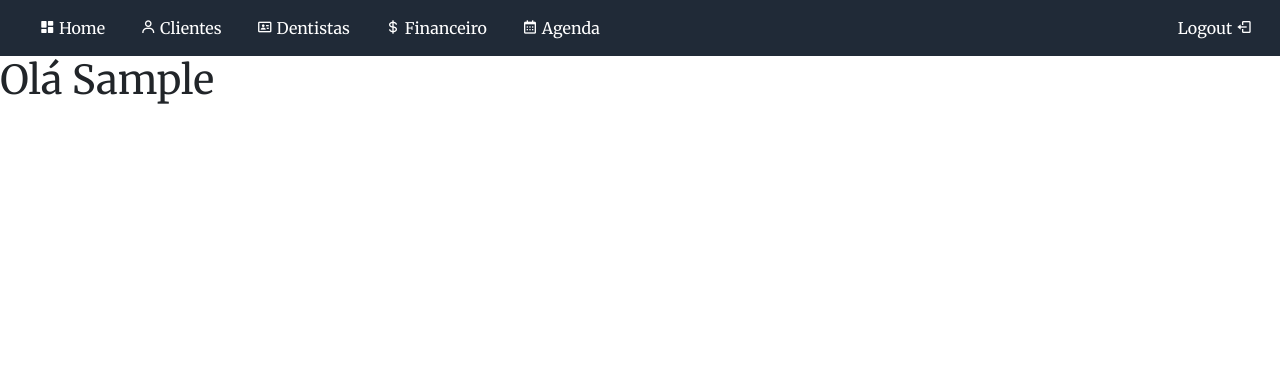
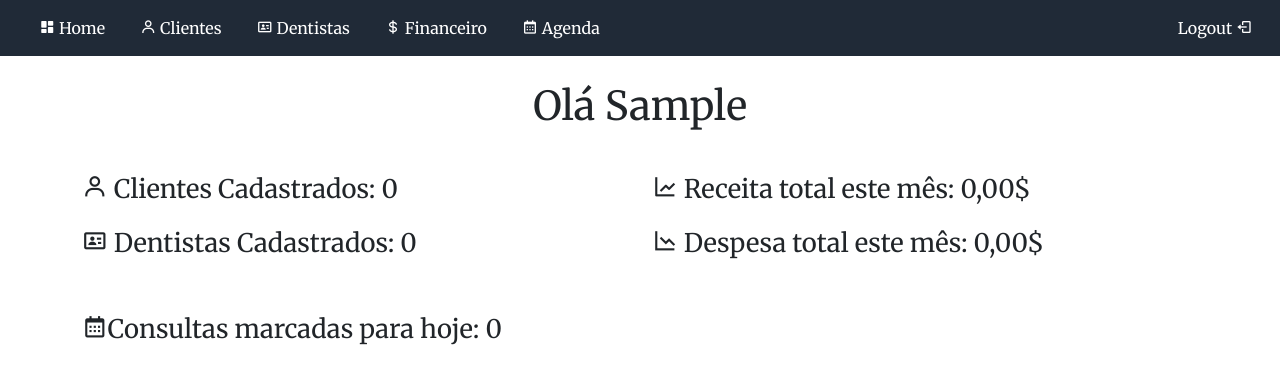
Before and after one commit to marcusvcalves/Django_Sistema_Clinica, a Django app: page / in a window 1280 px wide. Shown: the top 384 px of the page. Run offline with Django 4.2, Linux system fonts and the light colour scheme; the visitor is signed in with stand-in values (Sample User, id 1); data that the repository does not hold is empty; some libraries are stand-ins or nearby versions.

Commit message:
adicionado alguns campos na home

```diff
--- a/Sistema/admin.py
+++ b/Sistema/admin.py
@@ -1,10 +1,9 @@
 from django.contrib import admin
-from .models import Cliente, Receita, Despesa, Caixa, Event, Dentista
+from .models import Cliente, Receita, Despesa, Event, Dentista
 
 # Register your models here.
 admin.site.register(Cliente)
 admin.site.register(Receita)
 admin.site.register(Despesa)
-admin.site.register(Caixa)
 admin.site.register(Event)
 admin.site.register(Dentista)
--- a/Sistema/static/css/editar.css
+++ b/Sistema/static/css/editar.css
@@ -1,6 +1,6 @@
 .editarForm{
     margin: 1%;
-    width: 20em;
+    width: 30em;
 }
 .Buttons{
     margin-top:30px;
--- /dev/null
+++ b/Sistema/static/css/index.css
@@ -0,0 +1,12 @@
+p{
+    font-size: 1.6em;
+}
+
+h1{
+    text-align: center;
+    padding-top:2%;
+}
+
+.containerContent{
+    padding-top: 2em;
+}
--- a/Sistema/templates/financeiro/editar_despesa.html
+++ b/Sistema/templates/financeiro/editar_despesa.html
@@ -25,7 +25,7 @@
         <form class="editarForm" action="." method="POST">
             {% csrf_token %}
             <div class="mb-3">
-              <label for="valorDespesa" class="form-label">Valor</label>
+              <label for="valorDespesa" class="form-label">Valor<span class="red">*</span></label>
               <input type="number" value="{{despesa.value|stringformat:'.2f'}}" step="0.01" class="form-control" id="valorDespesa" aria-describedby="valorDespesa" name="valorDespesa">
             </div>
             <div class="mb-3">
--- a/Sistema/templates/financeiro/editar_receita.html
+++ b/Sistema/templates/financeiro/editar_receita.html
@@ -25,8 +25,8 @@
         <form class="editarForm" action="." method="POST">
             {% csrf_token %}
             <div class="mb-3">
-              <label for="valorReceita" class="form-label">Valor</label>
-              <input type="number" value="{{receita.value|stringformat:'.2f'}}" step="0.01" class="form-control" id="valorReceita" name="valorReceita" aria-describedby="valorReceita">
+              <label for="valorReceita" class="form-label">Valor<span class="red">*</span></label>
+              <input type="number" min="0" value="{{receita.value|stringformat:'.2f'}}" step="0.01" class="form-control" id="valorReceita" name="valorReceita" aria-describedby="valorReceita">
             </div>
             <div class="mb-3">
               <label for="dentistaReceita" class="form-label" id="dentistaReceita">Dentista</label>
--- a/Sistema/templates/financeiro/financeiro.html
+++ b/Sistema/templates/financeiro/financeiro.html
@@ -37,7 +37,7 @@
               <input type="number" min="0" step="0.01" class="form-control" id="valorReceita" name="valorReceita" aria-describedby="valorReceita" required>
             </div>
             <div class="mb-3">
-              <label for="dentistaReceita" class="form-label" id="dentistaReceita">Dentista</label>
+              <label for="dentistaReceita" class="form-label" id="dentistaReceita">Dentista<span class="red">*</span></label>
               <select name="dentistaReceita" class="form-select form-select-lg" required>
                 <option value="" disabled selected>Escolha um dentista</option>
                 {% for dentista in dentistas %}
--- a/Sistema/templates/home/index.html
+++ b/Sistema/templates/home/index.html
@@ -9,6 +9,7 @@
       crossorigin="anonymous"
     />
     <link rel="stylesheet" type="text/css" href="{% static 'css/style.css' %}"/>
+    <link rel="stylesheet" type="text/css" href="{% static 'css/index.css' %}"/>
     <link rel="stylesheet" href="https://cdnjs.cloudflare.com/ajax/libs/font-awesome/6.3.0/css/all.min.css" integrity="sha512-SzlrxWUlpfuzQ+pcUCosxcglQRNAq/DZjVsC0lE40xsADsfeQoEypE+enwcOiGjk/bSuGGKHEyjSoQ1zVisanQ==" crossorigin="anonymous" referrerpolicy="no-referrer" />
     <link rel="preconnect" href="https://fonts.googleapis.com">
     <link rel="preconnect" href="https://fonts.gstatic.com" crossorigin>
@@ -21,6 +22,27 @@
   <body>
     {% include 'navbar/navbar.html' %}
     <h1>Olá {{ user|title }}</h1>
+    <div class="container">
+      <div class="row row-cols-2 containerContent">
+        <div class="textDiv">
+          <p class="col"><i class="bx bx-user"></i> Clientes Cadastrados: {{ totalClientes }}</p>
+        </div>
+        <div class="textDiv">
+          <p class="col"><i class="bx bx-line-chart"></i> Receita total este mês: {{ receitaTotal|floatformat:2 }}$</p>
+        </div>
+        <div class="textDiv">
+          <p class="col"><i class="bx bx-id-card"></i> Dentistas Cadastrados: {{ totalDentistas }}</p>
+        </div>
+        <div class="textDiv">
+          <p class="col"><i class="bx bx-line-chart-down"></i> Despesa total este mês: {{ despesaTotal|floatformat:2 }}$</p>
+        </div>
+      </div>
+      <div class="row row-cols-2 containerContent">
+        <div class="textDiv">
+          <p><i class="bx bx-calendar"></i>Consultas marcadas para hoje: {{ eventsTodayCount }}</p>
+        </div>
+      </div>
+    </div>
     <script
     src="https://cdn.jsdelivr.net/npm/bootstrap@5.0.2/dist/js/bootstrap.bundle.min.js"
     integrity="sha384-MrcW6ZMFYlzcLA8Nl+NtUVF0sA7MsXsP1UyJoMp4YLEuNSfAP+JcXn/tWtIaxVXM"
--- a/Sistema/views.py
+++ b/Sistema/views.py
@@ -1,11 +1,15 @@
 from .models import Cliente, Receita, Despesa, Event, Dentista
+from django.db.models import Sum, F
+from django.db.models.functions import Coalesce
+from django.db.models.fields import DecimalField
 from django.http import HttpResponseRedirect, JsonResponse
 from django.shortcuts import get_object_or_404, render, redirect
 from django.core.paginator import Paginator
 from django.utils import timezone
 from django.contrib.auth import authenticate, login, logout
 from django.contrib.auth.decorators import login_required
-from django.core import serializers
+from datetime import datetime
+from decimal import Decimal
 
 def login_view(request):
     if request.method == "POST":
@@ -31,7 +35,26 @@ def logout_view(request):
 
 @login_required(login_url='/login')
 def home(request):
-    return render(request, "home/index.html")
+    date = datetime.now()
+    totalClientes = Cliente.objects.count()
+    totalDentistas = Dentista.objects.count()
+    receitaTotal = Receita.objects.filter(date__month=date.strftime("%m"), date__year=date.strftime("%Y")).aggregate(total=Coalesce(Sum(F('value')), 0, output_field=DecimalField()))
+    despesaTotal = Despesa.objects.filter(date__month=date.strftime("%m"), date__year=date.strftime("%Y")).aggregate(total=Coalesce(Sum(F('value')), 0, output_field=DecimalField()))
+    todayEvents = Event.objects.filter(start__day=date.strftime("%d"), start__month=date.strftime("%m"), start__year=date.strftime("%Y"))
+    eventsTodayCount = 0
+    for i in todayEvents:
+        eventsTodayCount += 1
+
+
+
+    context = {
+        'totalClientes': totalClientes,
+        'totalDentistas': totalDentistas,
+        'receitaTotal': receitaTotal['total'],
+        'despesaTotal': despesaTotal['total'],
+        'eventsTodayCount': eventsTodayCount,
+    }
+    return render(request, "home/index.html", context)
 
 
 @login_required(login_url='/login')
```
Also changed, not shown: Sistema/models.py (+1 -10 lines), Sistema/templates/agenda/agenda.html (+4 -4 lines), Sistema/templates/agenda/editar_evento.html (+6 -6 lines), Sistema/templates/clientes/editar_cliente.html (+7 -7 lines), Sistema/templates/dentistas/editar_dentista.html (+8 -8 lines), Sistema/migrations/0003_remove_event_end.py (added), Sistema/migrations/0004_event_end.py (added), Sistema/migrations/0005_delete_caixa.py (added).
